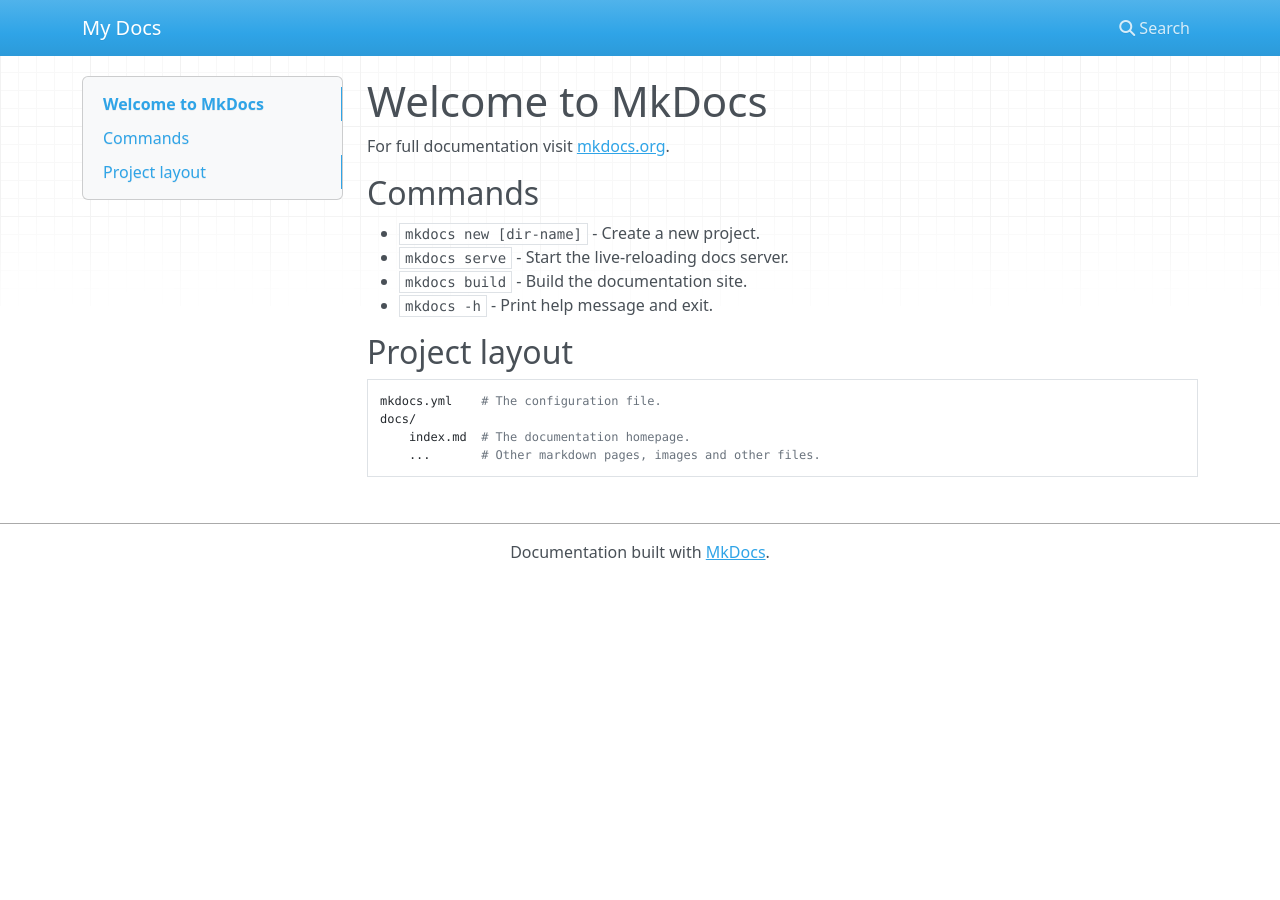
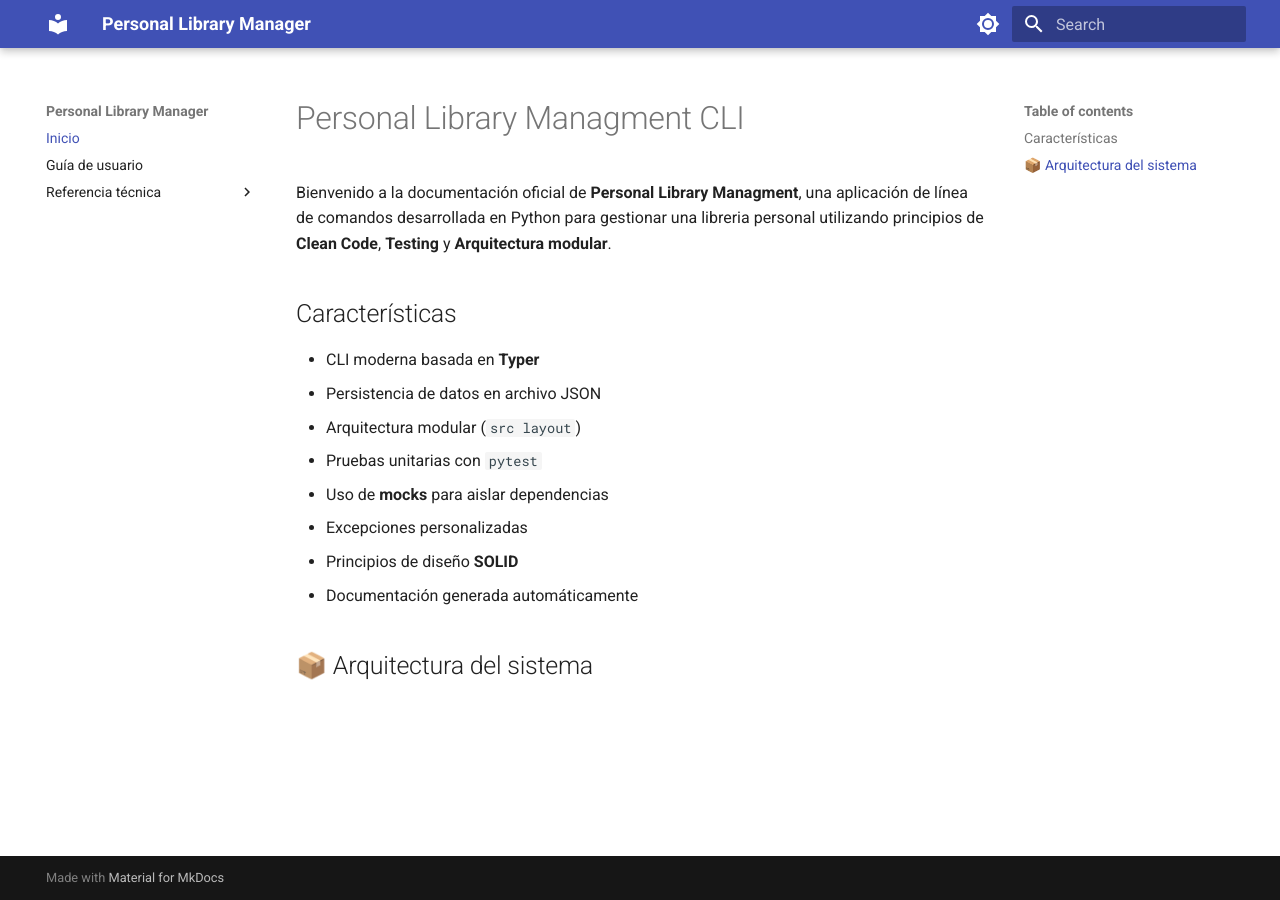
Before and after one commit to jeropez/personal_library, an MkDocs documentation site: the page built from docs/index.md, in a window 1280 px wide. Built offline with MkDocs 1.6.1 and Material for MkDocs 9.7.7, drawn with Linux system fonts in a browser that asks for light colours; nearby versions of some CDN libraries.

Commit message:
index.md update, mkdocs.yml update

```diff
--- a/docs/index.md
+++ b/docs/index.md
@@ -1,17 +1,18 @@
-# Welcome to MkDocs
+# Personal Library Managment CLI
 
-For full documentation visit [mkdocs.org](https://www.mkdocs.org).
+Bienvenido a la documentación oficial de **Personal Library Managment**, una aplicación
+de línea de comandos desarrollada en Python para gestionar una libreria personal utilizando
+principios de **Clean Code**, **Testing** y **Arquitectura modular**.
 
-## Commands
+## Características
 
-* `mkdocs new [dir-name]` - Create a new project.
-* `mkdocs serve` - Start the live-reloading docs server.
-* `mkdocs build` - Build the documentation site.
-* `mkdocs -h` - Print help message and exit.
+- CLI moderna basada en **Typer**
+- Persistencia de datos en archivo JSON
+- Arquitectura modular (`src layout`)
+- Pruebas unitarias con `pytest`
+- Uso de **mocks** para aislar dependencias
+- Excepciones personalizadas
+- Principios de diseño **SOLID**
+- Documentación generada automáticamente
 
-## Project layout
-
-    mkdocs.yml    # The configuration file.
-    docs/
-        index.md  # The documentation homepage.
-        ...       # Other markdown pages, images and other files.
+## 📦 Arquitectura del sistema
--- a/mkdocs.yml
+++ b/mkdocs.yml
@@ -1 +1,44 @@
-site_name: My Docs
+site_name: Personal Library Manager
+site_description: An application to manage your personal library of books, including features for adding, editing, and organizing your book collection.
+site_url: https://yourusername.github.io/personal-library-manager/
+
+theme:
+  name: material
+  palette:
+    - scheme: default
+      primary: indigo
+      accent: indigo
+      toggle:
+        icon: material/brightness-7
+        name: Switch to dark mode
+    - scheme: slate # modo oscuro
+      primary: indigo
+      accent: indigo
+      toggle:
+        icon: material/brightness-4
+        name: Switch to light mode
+
+plugins:
+  - search:
+  - mkdocstrings:
+      handlers:
+        python:
+          paths: ["src"]
+
+nav:
+  - Inicio: index.md
+  - Guía de usuario: guia_usuario.md
+  - Referencia técnica:
+    - API de python: referencia/api.md
+
+markdown_extensions:
+  - admonition
+  - pymdownx.details
+  - pymdownx.superfences:
+      custom_fences:
+        - name: mermaid
+          class: mermaid
+          format: !!python/name:pymdownx.superfences.fence_code_format
+  - pymdownx.tabbed
+  - pymdownx.highlight
+  - pymdownx.inlinehilite
```
